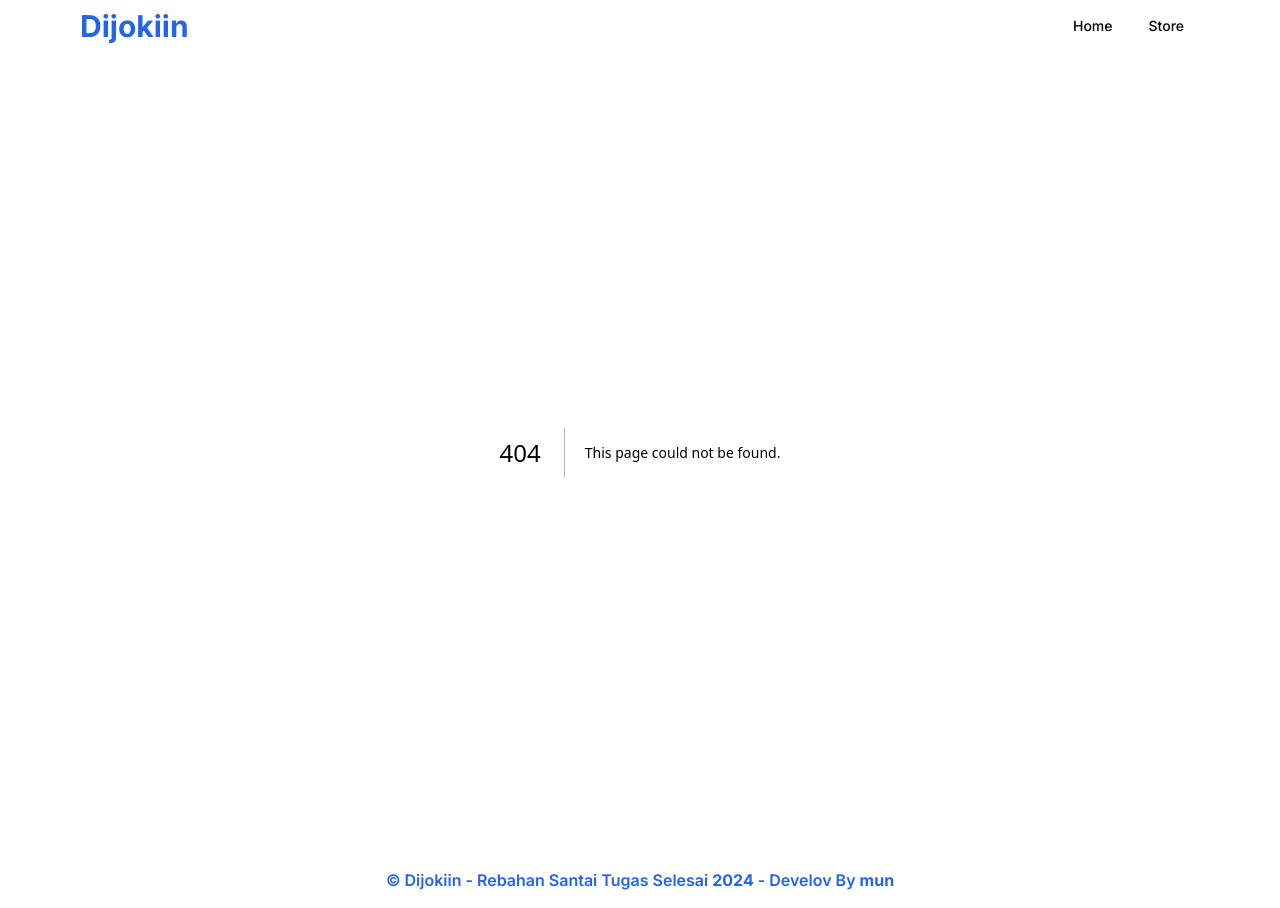
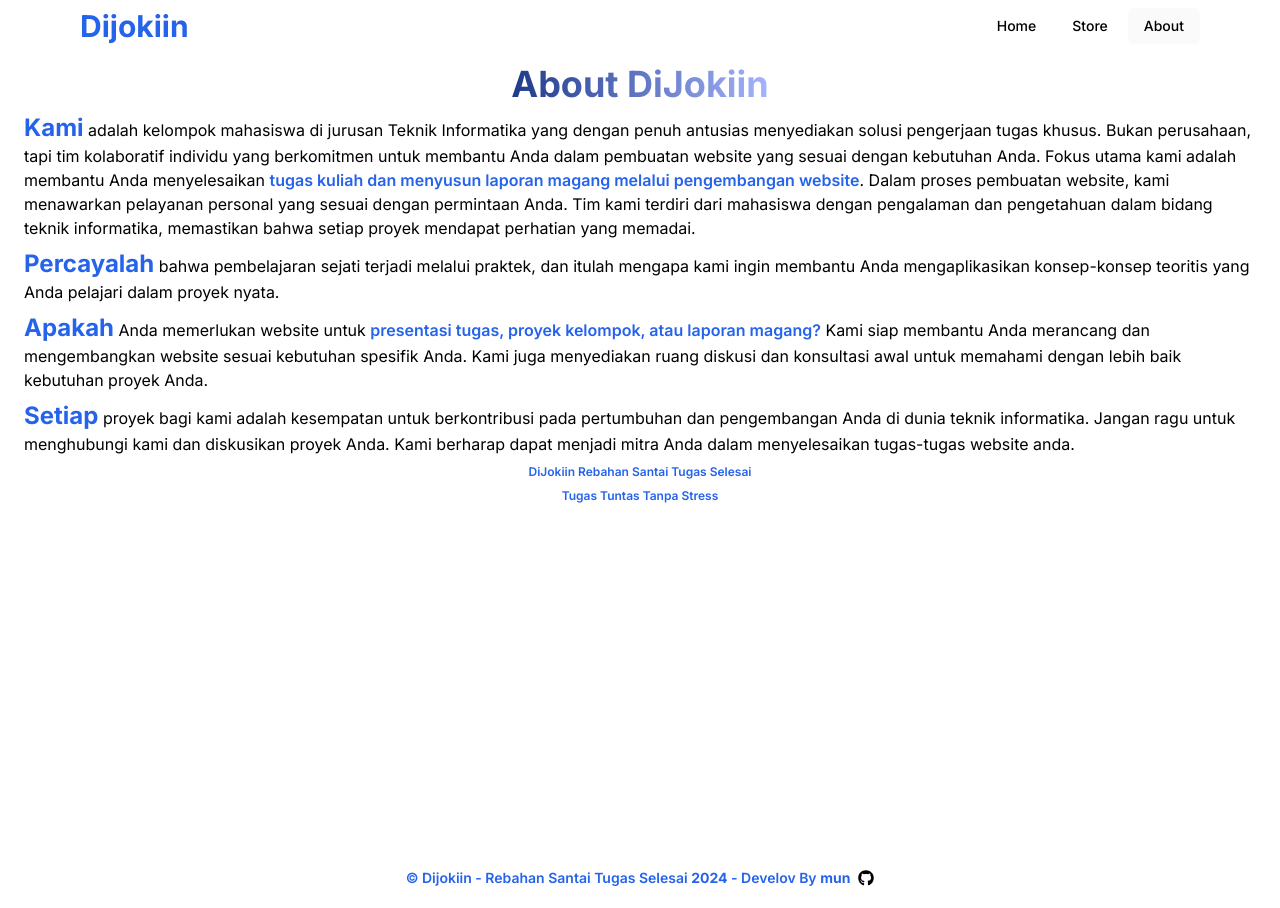
Before and after one commit to munadi1406/dijokiin, a Next.js app: page /about in a window 1280 px wide. Before the commit this address had no page. Built offline with nearby package versions, Linux system fonts and the light colour scheme.

Commit message:
feat: add about page

```diff
--- /dev/null
+++ b/app/about/page.jsx
@@ -0,0 +1,87 @@
+import Text from "@/components/Text";
+
+export const metadata = {
+    title: "About | DiJokiin",
+    description: "Anda memerlukan website untuk presentasi tugas, proyek kelompok, atau laporan magang? Kami siap membantu Anda merancang dan mengembangkan website sesuai kebutuhan spesifik Anda",
+    keywords: [
+        "Dijokiin",
+        "dreamice",
+        "Rebahan",
+        "Tugas Kuliah",
+        "kuliah",
+        "tugas web",
+        "joki tugas",
+        "Web Development",
+        "Website Development",
+        "buatin tugasku",
+        "buatin tugas",
+        "joki tugas",
+        "jasa joki tugas",
+        "jasa tugas",
+        "jasa pengerjaan tugas",
+        "jasa pembuatan tugas",
+        "tugas sekolah",
+        "tugas kuliah",
+        "tugas web PHP",
+        "tugas web HTML",
+        "tugas web CSS",
+        "Joki tugas murah",
+        "Joki tugas cepat",
+        "store",
+        "about",
+      ],
+  };
+const page = () => {
+  return (
+    <div className="flex flex-col justify-center items-center gap-2 py-3 px-6">
+      <Text>About DiJokiin</Text>
+      <p className="text-md text-bold ">
+        <span className="text-2xl font-bold text-blue-600 text-justify">
+          Kami
+        </span>{" "}
+        adalah kelompok mahasiswa di jurusan Teknik Informatika yang dengan
+        penuh antusias menyediakan solusi pengerjaan tugas khusus. Bukan
+        perusahaan, tapi tim kolaboratif individu yang berkomitmen untuk
+        membantu Anda dalam pembuatan website yang sesuai dengan kebutuhan Anda.
+        Fokus utama kami adalah membantu Anda menyelesaikan <span className="font-semibold text-blue-600">tugas kuliah dan
+        menyusun laporan magang melalui pengembangan website</span>. Dalam proses
+        pembuatan website, kami menawarkan pelayanan personal yang sesuai dengan
+        permintaan Anda. Tim kami terdiri dari mahasiswa dengan pengalaman dan
+        pengetahuan dalam bidang teknik informatika, memastikan bahwa setiap
+        proyek mendapat perhatian yang memadai.
+      </p>
+
+      <p className="text-md text-bold ">
+        <span className="text-2xl font-bold text-blue-600 text-justify">
+          Percayalah
+        </span>{" "}
+        bahwa pembelajaran sejati terjadi melalui praktek, dan itulah mengapa
+        kami ingin membantu Anda mengaplikasikan konsep-konsep teoritis yang
+        Anda pelajari dalam proyek nyata.
+      </p>
+      <p className="text-md text-bold ">
+        <span className="text-2xl font-bold text-blue-600 text-justify">
+          Apakah
+        </span>{" "}
+        Anda memerlukan website untuk <span className="text-blue-600 font-semibold">presentasi tugas, proyek kelompok, atau
+        laporan magang?</span> Kami siap membantu Anda merancang dan mengembangkan
+        website sesuai kebutuhan spesifik Anda. Kami juga menyediakan ruang
+        diskusi dan konsultasi awal untuk memahami dengan lebih baik kebutuhan
+        proyek Anda.
+      </p>
+      <p className="text-md text-bold ">
+        <span className="text-2xl font-bold text-blue-600 text-justify">
+          Setiap
+        </span>{" "}
+        proyek bagi kami adalah kesempatan untuk berkontribusi pada pertumbuhan
+        dan pengembangan Anda di dunia teknik informatika. Jangan ragu untuk
+        menghubungi kami dan diskusikan proyek Anda. Kami berharap dapat menjadi
+        mitra Anda dalam menyelesaikan tugas-tugas website anda.
+      </p>
+      <h5 className="text-xs font-semibold text-blue-600">DiJokiin Rebahan Santai Tugas Selesai</h5>
+      <h5 className="text-xs font-semibold text-blue-600">Tugas Tuntas Tanpa Stress</h5>
+    </div>
+  );
+};
+
+export default page;
--- a/app/page.jsx
+++ b/app/page.jsx
@@ -27,7 +27,7 @@ export default function Home() {
       <div className="grid md:grid-cols-2 grid-cols-1 gap-2 py-10">
         <div className="flex justify-start items-center flex-col gap-2">
           <p className="text-blue-600 w-full text-center font-semibold">Bebas Untuk Anda Kembangkan Lagi, Dan Tentu Saja Dengan Harga Yang Lebih Terjangkau Sesuai Untuk Kantong Mahasiswa</p>
-          <Text className={"w-full text-center"}>Kami Juga Menyediakan Source Web App Yang Sudah Jadi</Text>
+          <Text className={"w-full text-center"}>Kami Juga Menyediakan Source Code Untuk Aplikasi Berbasis Web Yang Sudah Jadi</Text>
           <div>
             <Button className="bg-blue-600">
               <Link href={'/store'}>Store</Link>
@@ -37,6 +37,7 @@ export default function Home() {
         <div className="flex flex-col gap-2 justify-start items-center">
           <p className="text-blue-600 font-semibold w-full text-center">Percayakan Tugas Anda Dengan Dijokiin</p>
           <Text className={"w-full text-center"}>Rebahan Santai Tugas Selesai</Text>
+          <Text className={"w-full text-center"}>Tugas Tuntas Tanpa Stress</Text>
           <div>
             <ConsultationNow />
           </div>
--- a/app/store/page.jsx
+++ b/app/store/page.jsx
@@ -1,8 +1,35 @@
 import StoreData from "@/components/StoreData";
-import { Skeleton } from "@/components/ui/skeleton";
 
 export const metadata = {
-  title: "Dijokiin | Store",
+  title: "Toko Source code web siap pakai | DiJokiin",
+  description:
+    "Jasa joki tugas: source code web siap pakai, harga terjangkau, sesuai anggaran mahasiswa.",
+  keywords: [
+    "Dijokiin",
+    "dreamice",
+    "Rebahan",
+    "Tugas Kuliah",
+    "kuliah",
+    "tugas web",
+    "joki tugas",
+    "Web Development",
+    "Website Development",
+    "buatin tugasku",
+    "buatin tugas",
+    "joki tugas",
+    "jasa joki tugas",
+    "jasa tugas",
+    "jasa pengerjaan tugas",
+    "jasa pembuatan tugas",
+    "tugas sekolah",
+    "tugas kuliah",
+    "tugas web PHP",
+    "tugas web HTML",
+    "tugas web CSS",
+    "Joki tugas murah",
+    "Joki tugas cepat",
+    "store",
+  ],
 };
 
 export default function page() {
--- a/components/CustomDrawer.jsx
+++ b/components/CustomDrawer.jsx
@@ -13,13 +13,13 @@ import Image from "./Image";
 
 const CustomDrawer = ({ isOpen, setIsOpen, data }) => {
   const {price,title,img,tech} = data
+  const handleOrder = () => {
+    const nomorWhatsApp = '082148161129';
+    const message = `Halo, saya tertarik dengan produk "${title}"\nHarga: Rp.${Number(price).toLocaleString('id_ID')}.`;
+    const urlWhatsApp = `https://wa.me/${nomorWhatsApp}?text=${encodeURIComponent(message)}`;
+    window.open(urlWhatsApp, '_blank');
+  };
 
-  const handleOrder = ()=>{
-    const nomorWhatsApp = '082148161129';
-    const message = `Halo, saya tertarik dengan produk /n"${title}" /nprice ${price}.`
-    const urlWhatsApp = `https://wa.me/${nomorWhatsApp}text=${message}`;
-    window.open(urlWhatsApp,'_blank')
-  }
 
   return (
     <Drawer
--- a/components/Faqs.jsx
+++ b/components/Faqs.jsx
@@ -10,11 +10,11 @@ import {
 export default function Faqs() {
     const data = [
         {
-            question: "Berapa biaya jasa pembuatan web atau pengerjaan tugas kuliah?",
+            question: "Berapa biaya jasa pembuatan website atau pengerjaan tugas kuliah?",
             answer: "Biaya layanan kami bervariasi tergantung pada kompleksitas proyek. Kami berkomitmen untuk menjaga harga tetap terjangkau untuk kantong mahasiswa. Untuk mendapatkan perkiraan harga, silakan hubungi kami untuk konsultasi lebih lanjut"
         },
         {
-            question: "Apakah ada biaya tambahan untuk revisi?",
+            question: "Apakah ada biaya tambahan untuk revisi pada website yang sudah jadi atau selesai di kerjakan?",
             answer: "Biaya revisi akan disesuaikan dengan fitur yang diminta. Revisi pada source code yang sudah ada mungkin tidak menimbulkan biaya tambahan, namun penambahan fitur atau perubahan besar akan dikenakan biaya tambahan. Kami berusaha memberikan kejelasan terkait biaya untuk memastikan kepuasan Anda."
         },
         {
--- a/components/Footer.jsx
+++ b/components/Footer.jsx
@@ -1,11 +1,22 @@
-import React from 'react'
+import Link from "next/link";
+import React from "react";
+import { FaGithub } from "react-icons/fa";
 
 export default function Footer() {
-    return (
-        <div className='flex w-full p-4 '>
-            <p className='text-md text-blue-600 text-center font-semibold w-full '>
-                &copy; Dijokiin - Rebahan Santai Tugas Selesai <span className='font-bold'>{new Date().getFullYear()}</span> - Develov By <span className="font-bold">mun</span>
-            </p>
-        </div>
-    )
+  return (
+    <div className="flex w-full p-4 justify-center items-center gap-2">
+      <p className="text-sm text-blue-600 text-center font-semibold ">
+        &copy; Dijokiin - Rebahan Santai Tugas Selesai{" "}
+        <span className="font-bold">{new Date().getFullYear()}</span> - Develov
+        By <span className="font-bold">mun</span>
+      </p>
+      <Link
+        href="https://github.com/munadi1406"
+        target="_blank"
+        rel="noopener noreferrer"
+      >
+        <FaGithub />
+      </Link>
+    </div>
+  );
 }
--- a/components/Image.jsx
+++ b/components/Image.jsx
@@ -1,7 +1,7 @@
 import Img from "next/image"
 const Image = ({id,alt,...props}) => {
   return (
-    <Img src={`/assets/img/${id}`} alt={alt} width="500" height="300" placeholder="blur" {...props} priority/>
+    <Img src={`/assets/img/${id}`} alt={`dijokkin ${alt}`} width="500" height="300" placeholder="blur" {...props} priority/>
   )
 }
 
--- a/components/Navbar.jsx
+++ b/components/Navbar.jsx
@@ -21,20 +21,19 @@ import { useState } from "react";
 import { BsMenuApp } from "react-icons/bs";
 
 const Navbar = () => {
-    const [isOpen,setIsOpen] = useState(false)
+  const [isOpen, setIsOpen] = useState(false);
 
   const pathName = usePathname();
   return (
     <nav className="w-full md:px-20 px-4 flex justify-between items-center flex-wrap py-2">
       <Applogo />
       <div className="flex flex-wrap gap-5 justify-center items-center">
-        <NavigationMenu className="md:block hidden" >
+        <NavigationMenu className="md:block hidden">
           <NavigationMenuList>
             <NavigationMenuItem>
-              <Link href={'/'} legacyBehavior passHref title="Toko DiJokiin">
+              <Link href={"/"} legacyBehavior passHref title="Toko DiJokiin">
                 <NavigationMenuLink
                   active={pathName === "/"}
-
                   className={navigationMenuTriggerStyle()}
                 >
                   Home
@@ -42,9 +41,8 @@ const Navbar = () => {
               </Link>
             </NavigationMenuItem>
             <NavigationMenuItem>
-            <Link  href="/store" legacyBehavior passHref title="Toko DiJokiin">
+              <Link href="/store" legacyBehavior passHref title="Toko DiJokiin">
                 <NavigationMenuLink
-
                   active={pathName === "/store"}
                   className={navigationMenuTriggerStyle()}
                 >
@@ -52,18 +50,58 @@ const Navbar = () => {
                 </NavigationMenuLink>
               </Link>
             </NavigationMenuItem>
+            <NavigationMenuItem>
+              <Link href="/about" legacyBehavior passHref title="About">
+                <NavigationMenuLink
+                  active={pathName === "/about"}
+                  className={navigationMenuTriggerStyle()}
+                >
+                  About
+                </NavigationMenuLink>
+              </Link>
+            </NavigationMenuItem>
           </NavigationMenuList>
         </NavigationMenu>
         <div className="md:hidden block">
           <Sheet open={isOpen} onOpenChange={setIsOpen}>
-          <SheetTrigger onClick={()=>setIsOpen(!isOpen)} className="text-black bg-neutral-400/20 p-2 rounded-md"><BsMenuApp/></SheetTrigger>
-          <SheetContent >
+            <SheetTrigger
+              onClick={() => setIsOpen(!isOpen)}
+              className="text-black bg-neutral-400/20 p-2 rounded-md"
+            >
+              <BsMenuApp />
+            </SheetTrigger>
+            <SheetContent>
               <SheetHeader>
                 <SheetTitle>Menu</SheetTitle>
               </SheetHeader>
               <div className="flex flex-col gap-2 w-full h-full py-4">
-                <Link onClick={()=>setIsOpen(!isOpen)} href={'/'} className={`p-2 text-xs font-semibold rounded-md ${pathName === "/" ? 'bg-neutral-600/20' : ''}`}>Home</Link>
-                <Link onClick={()=>setIsOpen(!isOpen)} href={'/store'} className={`p-2 text-xs font-semibold rounded-md ${pathName === "/store" ? 'bg-neutral-600/20' : ''}`}>Store</Link>
+                <Link
+                  onClick={() => setIsOpen(!isOpen)}
+                  href={"/"}
+                  className={`p-2 text-xs font-semibold rounded-md ${
+                    pathName === "/" ? "bg-neutral-600/20" : ""
+                  }`}
+                >
+                  Home
+                </Link>
+                <Link
+                  onClick={() => setIsOpen(!isOpen)}
+                  href={"/store"}
+                  className={`p-2 text-xs font-semibold rounded-md ${
+                    pathName === "/store" ? "bg-neutral-600/20" : ""
+                  }`}
+                >
+                  Store
+                </Link>
+                <Link
+                  onClick={() => setIsOpen(!isOpen)}
+                  href={"/about"}
+                  className={`p-2 text-xs font-semibold rounded-md ${
+                    pathName === "/about" ? "bg-neutral-600/20" : ""
+                  }`}
+                >
+                  About
+                </Link>
               </div>
             </SheetContent>
           </Sheet>
--- a/components/SecondHero.jsx
+++ b/components/SecondHero.jsx
@@ -26,8 +26,8 @@ export default function SecondHero() {
     return (
         <div className='flex justify-center items-center flex-col gap-2 w-full p-2  min-h-screen'>
             <h2 className='text-center text-md font-bold uppercase '>Cara Kerja Kami</h2>
-            <Text className={"text-center md:w-2/3 w-full"}>Apa yang Anda Dapatkan dengan Layanan Bantuan Akademis Kami</Text>
-            <p className='text-md  text-center '>Membantu Anda menyelesaikan tugas kuliah, pembuatan web untuk tugas kuliah, dan pengembangan situs web untuk laporan magang atau skripsi dengan profesional dan efisien.</p>
+            <Text className={"text-center md:w-2/3 w-full"}>Apa yang Anda Dapatkan dengan Layanan Bantuan Dari DIJokiin</Text>
+            <p className='text-md  text-center capitalize '>Membantu Anda menyelesaikan tugas kuliah, pembuatan website untuk tugas kuliah, dan pengembangan aplikasi berbasis web untuk laporan magang atau skripsi dengan profesional dan efisien.</p>
             <div className='w-full grid md:grid-cols-2 grid-cols-1 gap-4 px-2 py-4'>
                 {data.map(({ icon, title, desc }, i) => (
                     <CustomCard key={i} icon={icon} title={title} desc={desc} />
--- a/components/Step.jsx
+++ b/components/Step.jsx
@@ -13,33 +13,34 @@ export default function Step() {
     {
       icon: <AiOutlineMessage />,
       title: "Konsultasi",
-      desc: "Mulailah dengan mendiskusikan kebutuhan proyek Anda bersama kami. Apakah itu tugas kuliah atau aplikasi web, kami akan membimbing Anda melalui konsultasi awal untuk memahami kebutuhan Anda dan memberikan wawasan.",
+      desc: "Mulailah dengan mendiskusikan kebutuhan website Anda bersama kami. Apakah itu tugas kuliah atau aplikasi web untuk laporan magang anda, kami akan membimbing Anda melalui konsultasi awal untuk memahami kebutuhan Anda dan memberikan wawasan.",
     },
     {
       icon: <TbMoneybag />,
       title: "Diskusi Harga",
-      desc: "Setelah memahami proyek Anda, kami akan memberikan struktur harga yang detail. Jika Anda puas, kita dapat melangkah lebih lanjut. Ini adalah kesempatan bagi kita untuk membahas dan menyelesaikan syarat sebelum beralih ke fase pengembangan.",
+      desc: "Setelah memahami website Anda, kami akan memberikan struktur harga yang detail. Jika Anda puas, kita dapat melangkah lebih jauh. Ini adalah kesempatan bagi kita untuk membahas dan menyelesaikan syarat sebelum beralih ke fase pengembangan.",
     },
     {
       icon: <FiCoffee />,
       title: "Deposit & Kickstart",
-      desc: "Untuk memulai proyek, lakukan pembayaran muka sebesar 20% sebagai uang jaminan. Ini membantu kami mendapatkan 'kopi dan snack' yang diperlukan untuk memberdayakan sesi pengkodean kami. Setelah deposit diterima, kami mulai bekerja pada proyek Anda.",
+      desc: "Untuk memulai proyek website anda, lakukan pembayaran muka sebesar 20% sebagai uang jaminan. Ini membantu kami mendapatkan 'kopi dan snack' yang diperlukan untuk memberdayakan sesi pengkodean kami. Setelah deposit diterima, kami mulai bekerja pada website Anda.",
     },
     {
       icon: <IoIosCode />,
       title: "Pengembangan",
-      desc: "Kami akan bekerja dengan tekun pada proyek Anda, memberi Anda pembaruan tentang kemajuan. Tergantung pada kompleksitas aplikasi, kami bertujuan untuk menyelesaikannya dalam waktu kurang dari seminggu. Komunikasi tetap terbuka sepanjang fase ini.",
+      desc: "Kami akan bekerja dengan tekun pada proyek website Anda, memberi Anda pembaruan tentang kemajuan. Tergantung pada kompleksitas aplikasi, kami bertujuan untuk menyelesaikannya dalam waktu kurang dari seminggu. Komunikasi tetap terbuka sepanjang fase ini.",
     },
     {
       icon: <CiCircleCheck />,
       title: "Penyelesaian & Pembayaran Akhir",
-      desc: "Setelah proyek selesai, kami akan berbagi kode sumber untuk situs web Anda. Setelah ulasan dan kepuasan Anda, lakukan pembayaran akhir. Dengan itu, situs web impian Anda siap diluncurkan!",
+      desc: "Setelah website selesai, kami akan berbagi kode sumber untuk website Anda. Setelah ulasan dan kepuasan Anda, lakukan pembayaran akhir. Dengan itu, website impian Anda siap diluncurkan!",
     },
   ];
+
   return (
     <div className="w-full grid md:grid-cols-2 grid-cols-1 gap-2 md:px-24 px-4 my-8">
       <div className="flex flex-col gap-2 lg:col-span-1 col-span-full">
-        <Text className={"lg:text-start text-center"}>
+        <Text className={"lg:text-start text-center capitalize"}>
           {" "}
           Selesaikan Tugas kuliah Anda dengan mudah bersama Dijokiin dalam
           beberapa langkah sederhana.
```
Also changed, not shown: components/StoreData.jsx (+1 -1 lines). Lines whose indentation alone changed are shown as unchanged.
